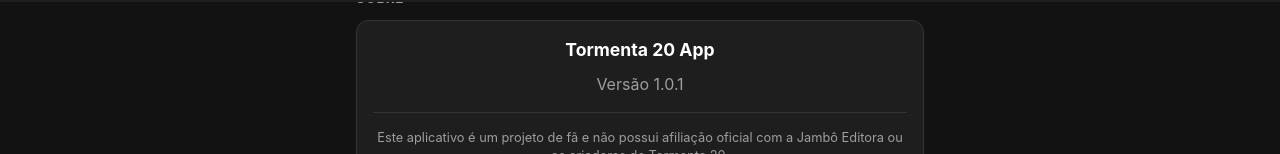
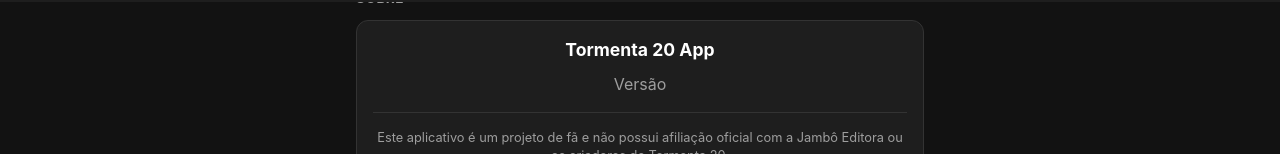
Before and after one commit to GabrielMakeDrive/Tormenta20-App, a React (Create React App) app: page /settings in a window 1280 px wide. Shown: the part 798-952 px from the top of the page. Built offline with nearby package versions, Linux system fonts and the light colour scheme.

Commit message:
Deploy new 404 page

```diff
--- a/package.json
+++ b/package.json
@@ -1,6 +1,6 @@
 {
   "name": "tormenta20-app",
-  "version": "1.0.0",
+  "version": "1.0.2",
   "private": true,
   "description": "Fichas digitais para o sistema Tormenta 20",
   "homepage": "https://gabrielmakedrive.github.io/Tormenta20-App",
--- a/src/pages/Settings/Settings.jsx
+++ b/src/pages/Settings/Settings.jsx
@@ -167,7 +167,7 @@
           <h3>Sobre</h3>
           <div className="about-info">
             <p><strong>Tormenta 20 App</strong></p>
-            <p>Versão 1.0.1</p>
+            <p>Versão {process.env.npm_package_version}</p>
             <p className="disclaimer">
               Este aplicativo é um projeto de fã e não possui afiliação oficial com a Jambô Editora ou os criadores de Tormenta 20.
             </p>
--- a/src/services/StorageService.js
+++ b/src/services/StorageService.js
@@ -289,7 +289,7 @@
     rollHistory: serializeRollList(loadRollHistory()),
     settings: loadSettings(),
     exportedAt: new Date().toISOString(),
-    version: '1.0.1',
+    version: process.env.npm_package_version,
   };
 };
 
```
Also changed, not shown: 9 other files (tests, documents, lock files or other folders).
